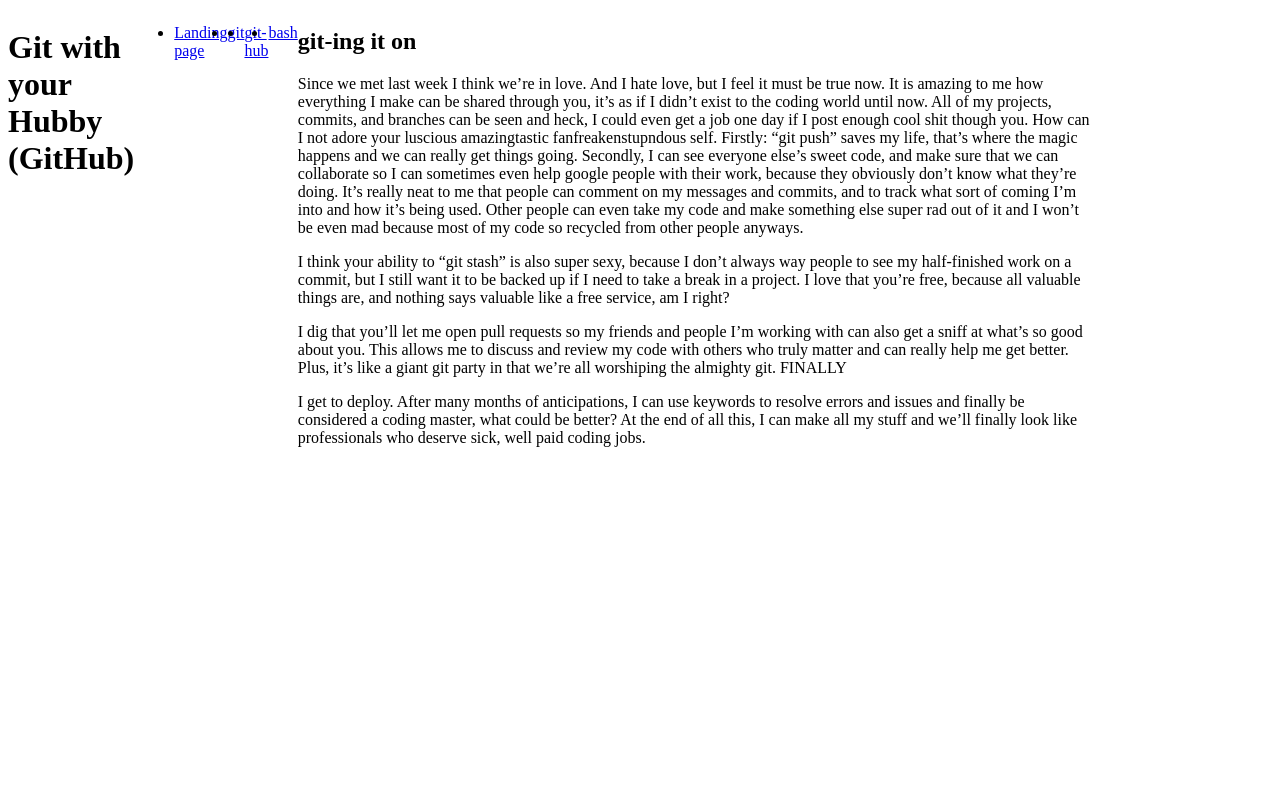
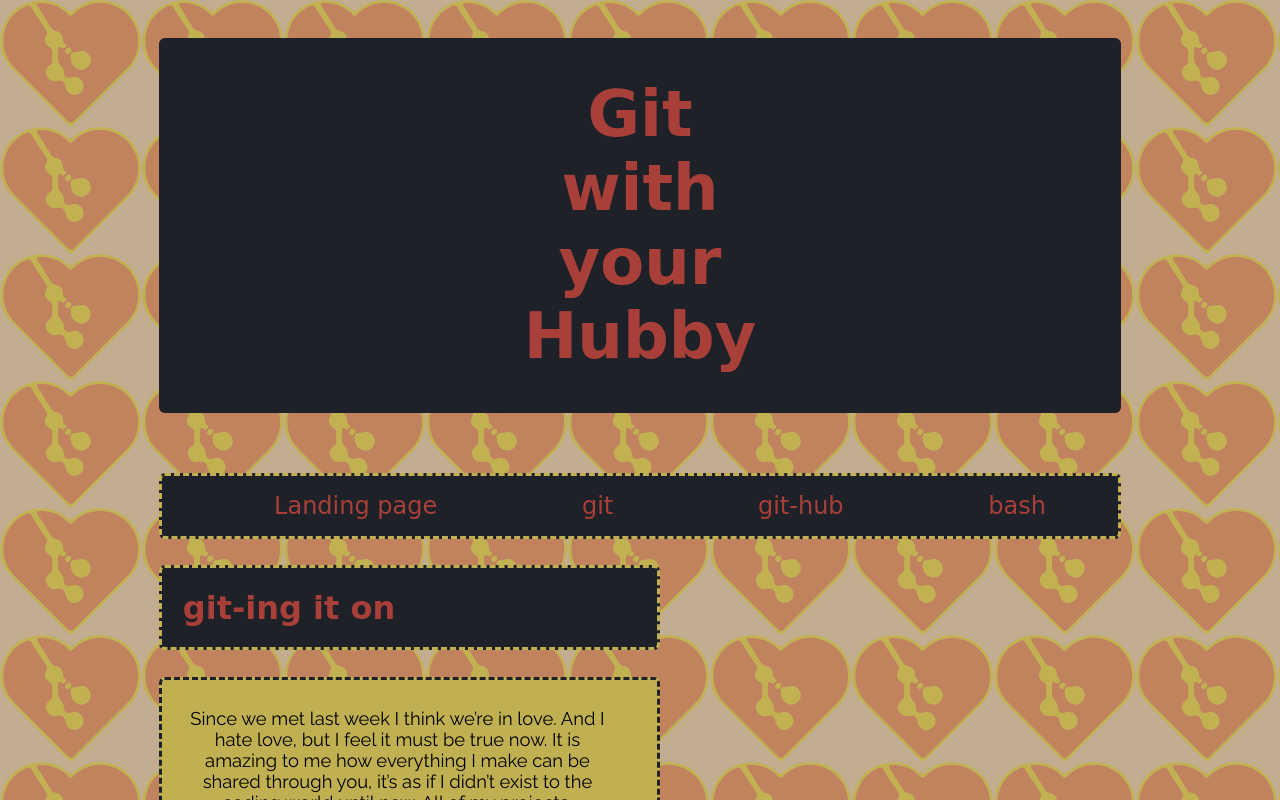
Before and after one commit to mountaingoat5/love-letters, a plain HTML site: page git-hub.html in a window 1280 px wide. Shown: the top 800 px of the page. Drawn offline with Linux system fonts and the light colour scheme; a web font is replaced by a local one.

Commit message:
finishied git hub junk-not yet validated

```diff
--- a/git-hub.css
+++ b/git-hub.css
@@ -1,13 +1,127 @@
+/*font-family: 'Megrim', cursive;
+font-family: 'Raleway', sans-serif;*/
+
+
+
 body{
+	margin: 0 auto;
+	margin: 3%;
 	display: flex;
-	max-width: 85%;
-}
-
-nav ul{
-	display: flex;
+	flex-direction:column;
+	background-color: #C2AD90;
+	background-image: url(git-flow.png);
 
 }
 
-section{
+main{
+	margin: 0 auto;
+	max-width: 85%;
+	flex-flow: row wrap;
+/*	margin-top: -10%;*/
+
+
+
+}
+
+nav{
+/*	margin-left: 50%;*/
+	font-family: 'Megrim', cursive;
+	/*display: flex;
+	justify-content: flex-end;*/
+
+	background-color: #1F2128;
+	list-style-type: none;
+	border-color: #C0B051;
+	border-style: dashed;
+	border-radius: 6px;
+	margin-left: 10%;
+	margin-right: 10%;
+}
+
+ul{
 	display: flex;
+	justify-content: space-around;
+	list-style-type: none;
 }
+
+nav a{
+	text-decoration: none;
+	/*margin: 10%;*/
+	font-size: 150%;
+	color: #A84039
+ }
+
+a:hover{
+	background-color: #C0B051;
+}
+a:active{
+	color: #C0B051;
+	background-color: #1F2128;
+}
+
+
+
+h1{
+	margin: 0 auto;
+	margin: 10%;
+	margin-top: 0%;
+	margin-bottom: 5%;
+	text-align: center;
+	font-family: 'Megrim', cursive;
+	font-size: 400%;
+	color: #A84039;
+	background-color: #1F2128;
+	padding-left: 30%;
+	padding-right: 30%;
+	padding-top: 3%;
+	padding-bottom: 3%;
+	border-color: #1F2128;
+	border-style: dashed;
+	border-radius: 6px;
+
+
+}
+
+h2{
+	font-family: 'Megrim', cursive;
+	font-size: 200%;
+	color: #A84039;
+	background-color: #1F2128;
+	padding: 2%;
+	margin-right: 48%;
+	margin-left: 3%;
+	border-color: #C0B051;
+	border-style: dashed;
+	border-radius: 6px;
+
+
+
+}
+
+p{
+/*	max-width: 40%;*/
+	font-size: 115%;
+	font-family: 'Raleway', sans-serif;
+	line-height: 115%
+	color: #1F2128;
+
+	padding-right: 10%;
+	padding-bottom: 6%;
+	padding-top: 2%;
+	padding-left: 2%;
+	margin-left: 3%;
+
+
+}
+
+
+.ppp{
+	background-color: #C0B051;
+	border-color: #1F2128;
+	border-style: dashed;
+	border-radius: 6px;
+	margin-left: 3%;
+	margin-right: 48%;
+	text-align: center;
+
+}
--- a/git-hub.html
+++ b/git-hub.html
@@ -4,11 +4,12 @@
 	<title>git-hub love</title>
 	<meta charset="utf-8">
 	<link rel="stylesheet" type="text/css" href="git-hub.css">
+	<link href="https://fonts.googleapis.com/css?family=Megrim|Raleway" rel="stylesheet">
 </head>
 <body>
 
 	<h1>
-		Git with your Hubby (GitHub)
+		Git with your Hubby
 	</h1>
 
 
@@ -25,7 +26,8 @@
 	<main>
 
 		<h2>git-ing it on</h2>
-		<p>Since we met last week I think we’re in love. And I hate love, but I feel it must be true now. It is amazing to me how everything I make can be shared through you, it’s as if I didn’t exist to the coding world until now. All of my projects, commits, and branches can be seen and heck, I could even get a job one day if I post enough cool shit though you. How can I not adore your luscious amazingtastic fanfreakenstupndous self. Firstly: “git push” saves my life, that’s where the magic happens and we can really get things going. Secondly, I can see everyone else’s sweet code, and make sure that we can collaborate so I can sometimes even help google people with their work, because they obviously don’t know what they’re doing. It’s really neat to me that people can comment on my messages and commits, and to track what sort of coming I’m into and how it’s being used. Other people can even take my code and make something else super rad out of it and I won’t be even mad because most of my code so recycled from other people anyways.
+		<div class="ppp">
+		<p> Since we met last week I think we’re in love. And I hate love, but I feel it must be true now. It is amazing to me how everything I make can be shared through you, it’s as if I didn’t exist to the coding world until now. All of my projects, commits, and branches can be seen and heck, I could even get a job one day if I post enough cool shit though you. How can I not adore your luscious amazingtastic fanfreakenstupndous self. Firstly: “git push” saves my life, that’s where the magic happens and we can really get things going. Secondly, I can see everyone else’s sweet code, and make sure that we can collaborate so I can sometimes even help google people with their work, because they obviously don’t know what they’re doing. It’s really neat to me that people can comment on my messages and commits, and to track what sort of coming I’m into and how it’s being used. Other people can even take my code and make something else super rad out of it and I won’t be even mad because most of my code so recycled from other people anyways.
 		</p>
 		<p>
 		I think your ability to “git stash” is also super sexy, because I don’t always way people to see my half-finished work on a commit, but I still want it to be backed up if I need to take a break in a project. I love that you’re free, because all valuable things are, and nothing says valuable like a free service, am I right?
@@ -36,6 +38,7 @@
 		<p>
 		 I get to deploy. After many months of anticipations, I can use keywords to resolve errors and issues and finally be considered a coding master, what could be better? At the end of all this, I can make all my stuff and we’ll finally look like professionals who deserve sick, well paid coding jobs.
 		</p>
+	</div>
 
 	</main>
 </body>
```
Also changed, not shown: git-flow.png (added), git.png (added).
